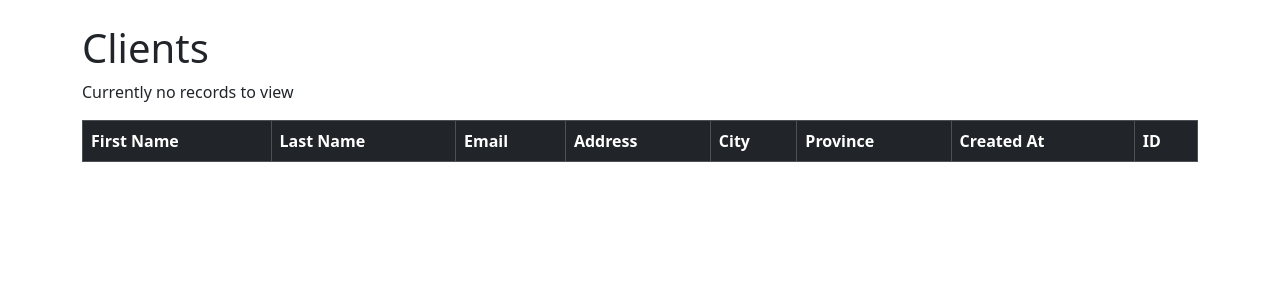
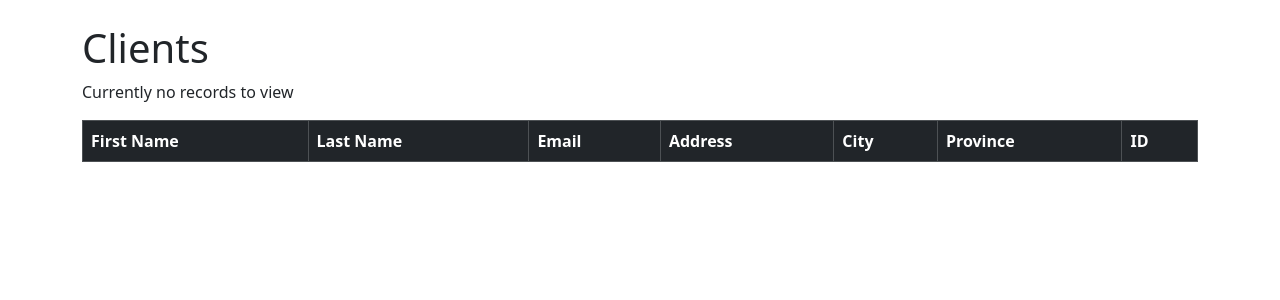
Before and after one commit to rachit0714/djangoCRM, a Django app: page /clients/ in a window 1280 px wide. Shown: the part 56-356 px from the top of the page. Run offline with Django 4.2, Linux system fonts and the light colour scheme; the visitor is signed in with stand-in values (Sample User, id 1); data that the repository does not hold is empty.

Commit message:
removed created date column from being displayed

```diff
--- a/webapp/templates/clients.html
+++ b/webapp/templates/clients.html
@@ -15,7 +15,6 @@
             <th scope="col">Address</th>
             <th scope="col">City</th>
             <th scope="col">Province</th>
-            <th scope="col">Created At</th>
             <th scope="col">ID</th>
         </tr>
     </thead>
@@ -30,7 +29,6 @@
             <td>{{ record.address }}</td>
             <td>{{ record.city }}</td>
             <td>{{ record.province }}</td>
-            <td>{{ record.created_at }}</td>
             <td><a href="{% url 'record' record.id %}">{{ record.id }}</a></td>
         </tr>
     {% endfor %}
```
